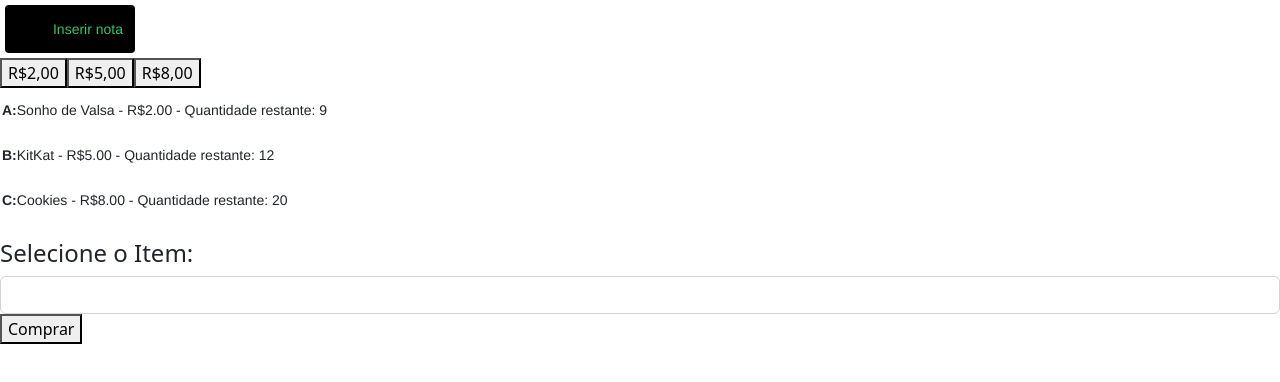
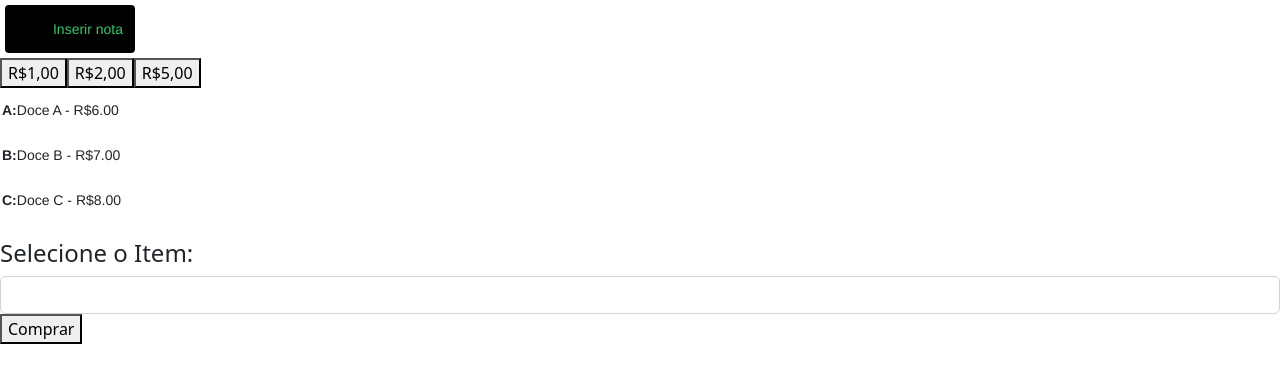
Before and after one commit to ricardon91/automato-maquina-venda-doce, an Angular app: page / in a window 1280 px wide. Shown: the top 382 px of the page. Built offline with nearby package versions, Linux system fonts and the light colour scheme; data requests are answered from the project's data file.

Commit message:
Alteração preços doces

```diff
--- a/db.json
+++ b/db.json
@@ -2,21 +2,21 @@
   "doces": [
     {
       "id": 1,
-      "nome": "Sonho de Valsa",
-      "valor": 2.0,
+      "nome": "Doce A",
+      "valor": 6.0,
       "restante": 9,
       "codigo": "A"
     },
     {
       "id": 2,
-      "nome": "KitKat",
-      "valor": 5.0,
+      "nome": "Doce B",
+      "valor": 7.0,
       "restante": 12,
       "codigo": "B"
     },
     {
       "id": 3,
-      "nome": "Cookies",
+      "nome": "Doce C",
       "valor": 8.0,
       "restante": 20,
       "codigo": "C"
--- a/src/app/doces/doces.component.html
+++ b/src/app/doces/doces.component.html
@@ -1,9 +1,6 @@
 <ul class="item-list">
   <li class="item" *ngFor="let doce of doces">
     <span class="bold">{{ doce.codigo }}:</span>
-    <span
-      >{{ doce.nome }} - {{ doce.valor | currency: "BRL":true }} - Quantidade
-      restante: {{ doce.restante }}</span
-    >
+    <span>{{ doce.nome }} - {{ doce.valor | currency: "BRL":true }}</span>
   </li>
 </ul>
--- a/src/app/inserir-moedas/inserir-moeda.component.html
+++ b/src/app/inserir-moedas/inserir-moeda.component.html
@@ -1,6 +1,6 @@
 <p class="display -sm-width">
   {{ saldoNotas ? (saldoNotas | currency: "BRL":true) : "Inserir nota" }}
 </p>
-<button class="button -yellow" (click)="adicionarSaldo(2)">R$2,00</button>
-<button class="button -blue" (click)="adicionarSaldo(5)">R$5,00</button>
-<button class="button -green" (click)="adicionarSaldo(8)">R$8,00</button>
+<button class="button -yellow" (click)="adicionarSaldo(1)">R$1,00</button>
+<button class="button -blue" (click)="adicionarSaldo(2)">R$2,00</button>
+<button class="button -green" (click)="adicionarSaldo(5)">R$5,00</button>
```
